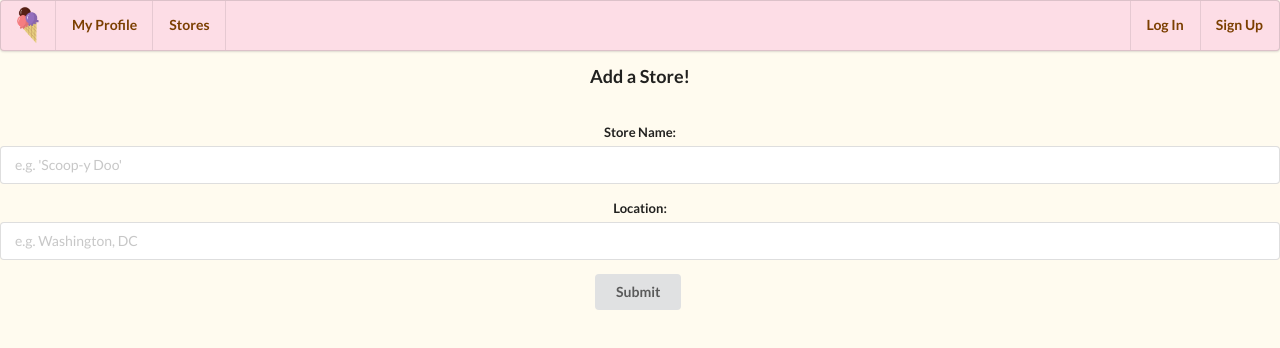
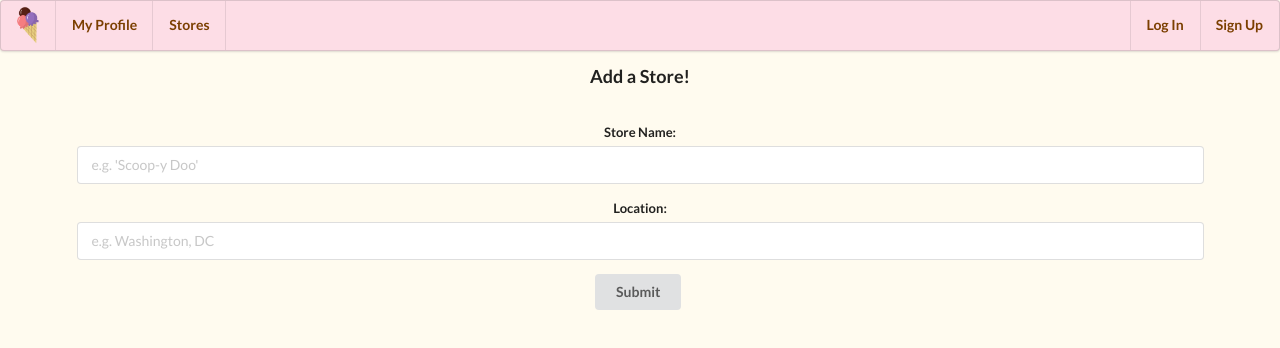
Before and after one commit to estherkang14/ice-cream-app-frontend, a React (Create React App) app: page /addstore in a window 1280 px wide. Shown: the top 348 px of the page. Built offline with nearby package versions, Linux system fonts and the light colour scheme; no server answers.

Commit message:
added styling to image on user profile for reviews

```diff
--- a/src/App.js
+++ b/src/App.js
@@ -179,7 +179,8 @@ class App extends React.Component {
       location: "",
       loggedIn: false,
       userId: ""
-    }, localStorage.clear(), alert("You have been logged out!"))
+    }, localStorage.clear(), alert("You have been logged out!"), <Redirect to="/" />)
+
 
   }
 
--- a/src/components/MyProfile.js
+++ b/src/components/MyProfile.js
@@ -37,7 +37,8 @@ class MyProfile extends React.Component {
                                 <br />
                                 {review.text}
                                 <br />
-                                {(review.photo) ? review.photo : null}
+                                {(review.photo) ? <img src={review.photo} className="ui small image"
+                                alt="image from review" /> : null}
                             </p>
                         </div>
                     )
--- a/src/components/StoreForm.js
+++ b/src/components/StoreForm.js
@@ -2,7 +2,7 @@ import React from 'react';
 
 const StoreForm = (props) => {
     return (
-        <div>
+        <div className="ui center aligned container">
             <h3>Add a Store!</h3>
             <br></br>
             <form className="ui form" onSubmit={(e) => props.postStore(e)}>
```
